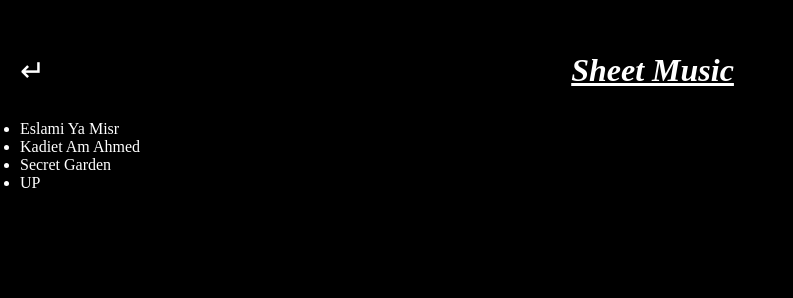
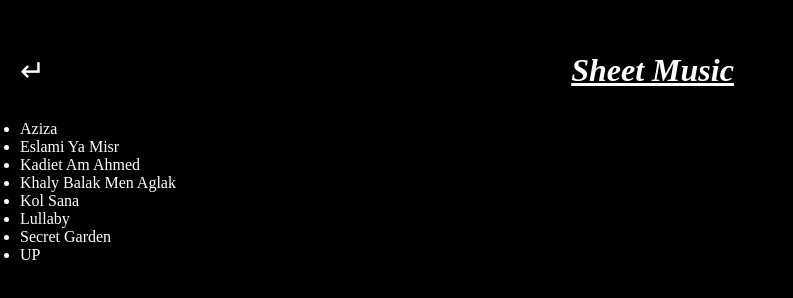
Before and after one commit to TEKA-25P/The-Musician, a plain HTML site: page sheets.html in a window 1280 px wide. Shown: the whole page, without its empty margins (0-793 px from the left). Drawn offline with Linux system fonts and the light colour scheme.

Commit message:
Update sheets.html with additional sheet music links
Added new sheet music links to the menu.

```diff
--- a/sheets.html
+++ b/sheets.html
@@ -13,8 +13,12 @@
         <i></i>
     </div>
     <ul>
+        <li><a href="Sheets/Aziza.html">Aziza</a></li>
         <li><a href="Sheets/Eslami_Ya_Misr.html">Eslami Ya Misr</a></li>
         <li><a href="Sheets/Kadiet_Am_Ahmed.html">Kadiet Am Ahmed</a></li>
+        <li><a href="Sheets/Khaly_Balak_Men_Aglak.html">Khaly Balak Men Aglak</a></li>
+        <li><a href="Sheets/Kol_Sana.html">Kol Sana</a></li>
+        <li><a href="Sheets/Lullaby.html">Lullaby</a></li>
         <li><a href="Sheets/Secret_Garden.html">Secret Garden</a></li>
         <li><a href="Sheets/UP.html">UP</a></li>
     </ul>
```
